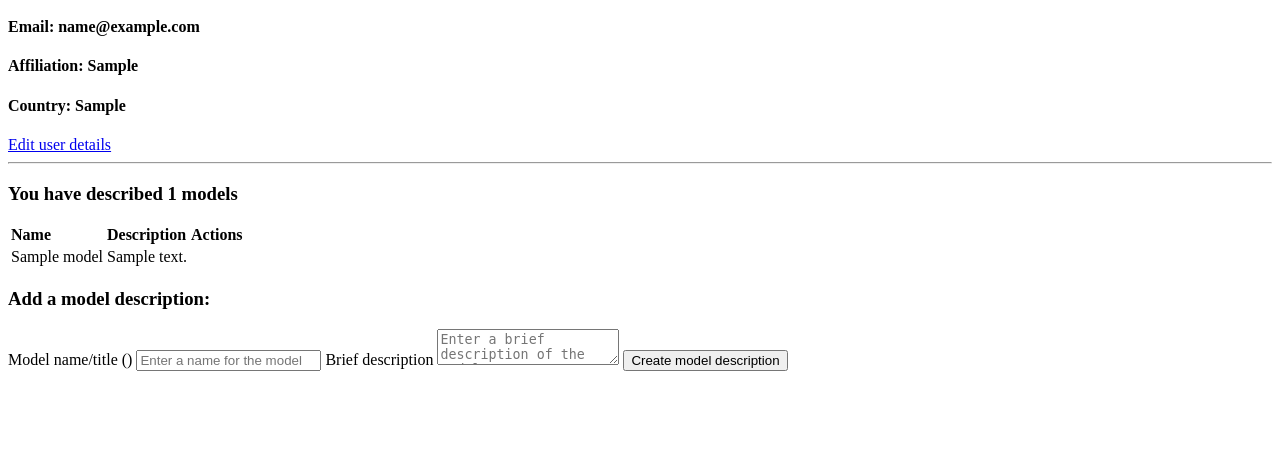
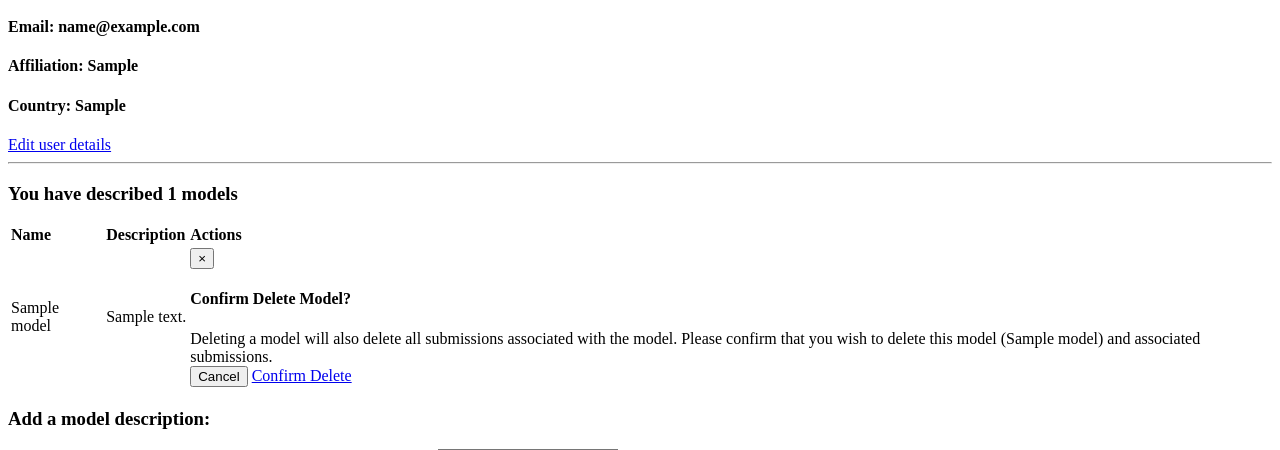
Before and after one commit to jackaranda/cordex-esd-manager, a Django app: page /accounts/profile in a window 1280 px wide. Shown: the part 309-759 px from the top of the page. Before the commit the page ends 680 px from the top, so only its background shows below. Run offline with Django 3.2, Linux system fonts and the light colour scheme; a user stored in the database is signed in; tables that the repository leaves empty hold one stand-in row (values such as "Sample post"); parts of the project's set-up code (start-up, migrations or seed data) failed here and were passed over; some libraries are stand-ins or nearby versions.

Commit message:
Added model delete confirmation dialog to profile.html template code

```diff
--- a/web/templates/web/profile.html
+++ b/web/templates/web/profile.html
@@ -46,7 +46,25 @@
 	        <tr>
 	          <td>{{ model.title }}</td>
 	          <td>{{ model.description }}</td>
-	          <td><a class="model-delete" href="{% url 'api:model-detail' model.id %}"><span data-toggle="tooltip" data-placement="bottom" title="Delete this model" class="glyphicon glyphicon-remove-circle"></span></a></td>
+	          <td><span data-toggle="modal" data-target="#delete-modal-{{ model.id }}" title="Delete this model" class="glyphicon glyphicon-remove-circle"></span></a>
+<div class="modal fade" id="delete-modal-{{ model.id }}" aria-labelledby="delete-modal-{{ model.id}}-label">
+  <div class="modal-dialog">
+    <div class="modal-content">
+      <div class="modal-header">
+        <button type="button" class="close" data-dismiss="modal" aria-label="Close"><span aria-hidden="true">&times;</span></button>
+        <h4 class="modal-title" id="delete-model-{{ modal.id}}-label">Confirm Delete Model?</h4>
+      </div>
+      <div class="modal-body">
+          Deleting a model will also delete all submissions associated with the model.  Please confirm that you wish to delete this model ({{ model.title }}) and associated submissions.
+      </div>
+      <div class="modal-footer">
+        <button type="button" class="btn btn-default" data-dismiss="modal">Cancel</button>
+        <a href="{% url 'api:model-detail' model.id %}" type="button" class="model-delete btn btn-primary" id="delete-modal-confirm-{{ model.id }}">Confirm Delete</a>
+      </div>
+    </div><!-- /.modal-content -->
+  </div><!-- /.modal-dialog -->
+</div><!-- /.modal -->
+            </td>
 	        </tr>
 	      {% endfor %}
         </table>
@@ -107,10 +125,10 @@
               return false;
           });
 
-          $(".model-delete > span").click(function(e) {
+          $(".model-delete").click(function(e) {
               var formdata = new FormData();
               console.log("delete!");
-              var url = $(e.target).parent().attr('href');
+              var url = $(e.target).attr('href');
               console.log(url);
 
               formdata.append('csrfmiddlewaretoken', '{{ csrf_token }}');
```
